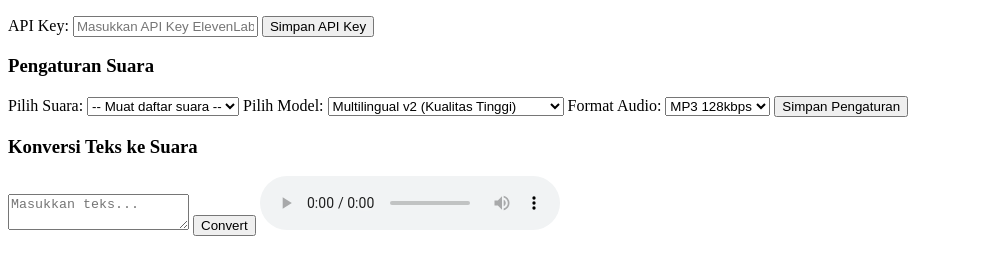
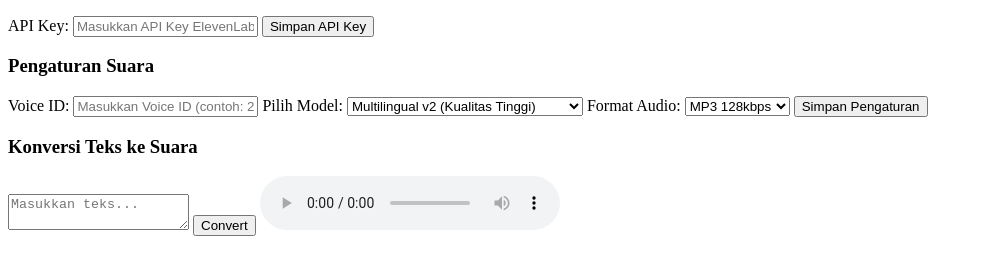
Before and after one commit to basedmaxs/elevenlabs-api, a plain HTML site: page public/index.html in a window 1280 px wide. Shown: the part 105-380 px from the top of the page, without its empty margins (0-983 px from the left). Drawn offline with Linux system fonts and the light colour scheme.

Commit message:
Update index.html

```diff
--- a/public/index.html
+++ b/public/index.html
@@ -22,10 +22,8 @@
         <!-- Form untuk Pengaturan Suara -->
         <div class="voice-form">
             <h3>Pengaturan Suara</h3>
-            <label for="voiceId">Pilih Suara:</label>
-            <select id="voiceId">
-                <option value="">-- Muat daftar suara --</option>
-            </select>
+            <label for="voiceId">Voice ID:</label>
+            <input type="text" id="voiceId" placeholder="Masukkan Voice ID (contoh: 21m00Tcm4TlvDq8ikWAM)">
             <label for="modelId">Pilih Model:</label>
             <select id="modelId">
                 <option value="eleven_multilingual_v2">Multilingual v2 (Kualitas Tinggi)</option>
```
